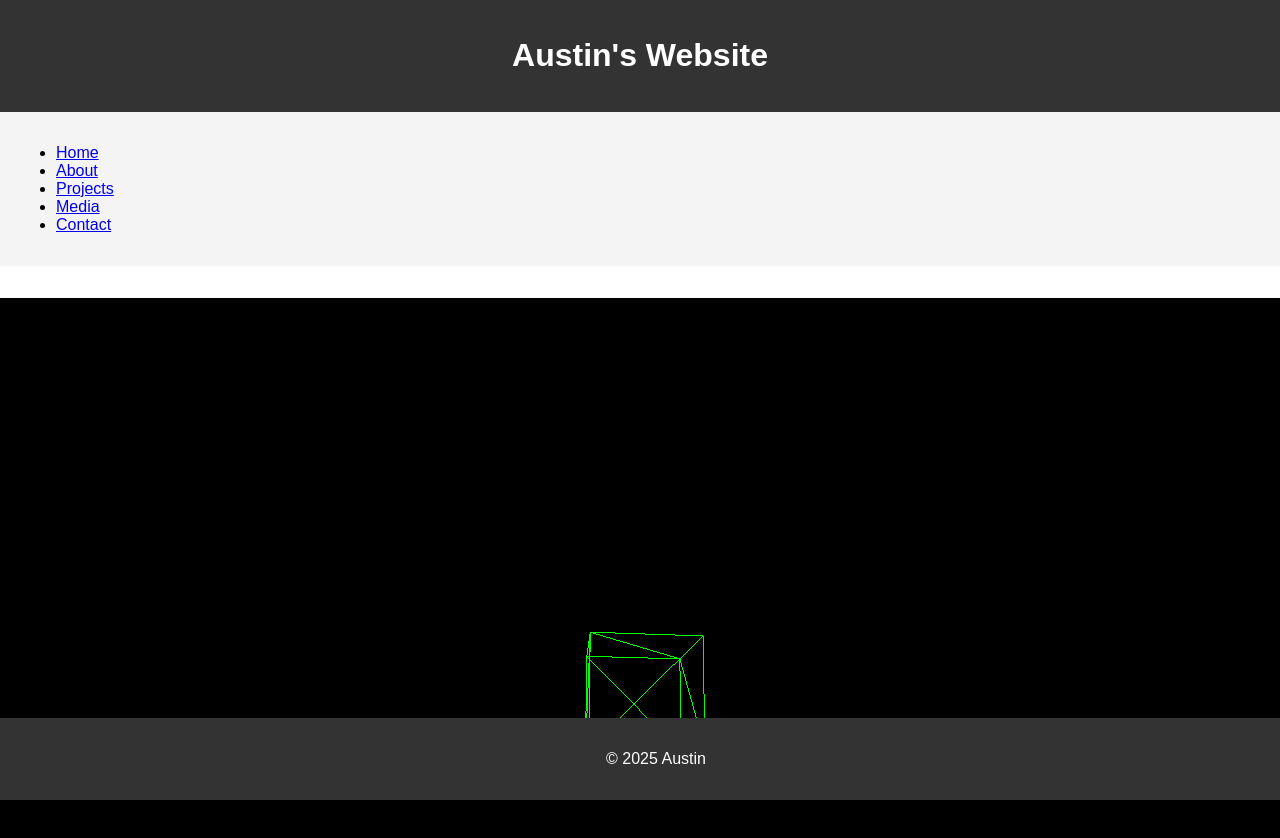
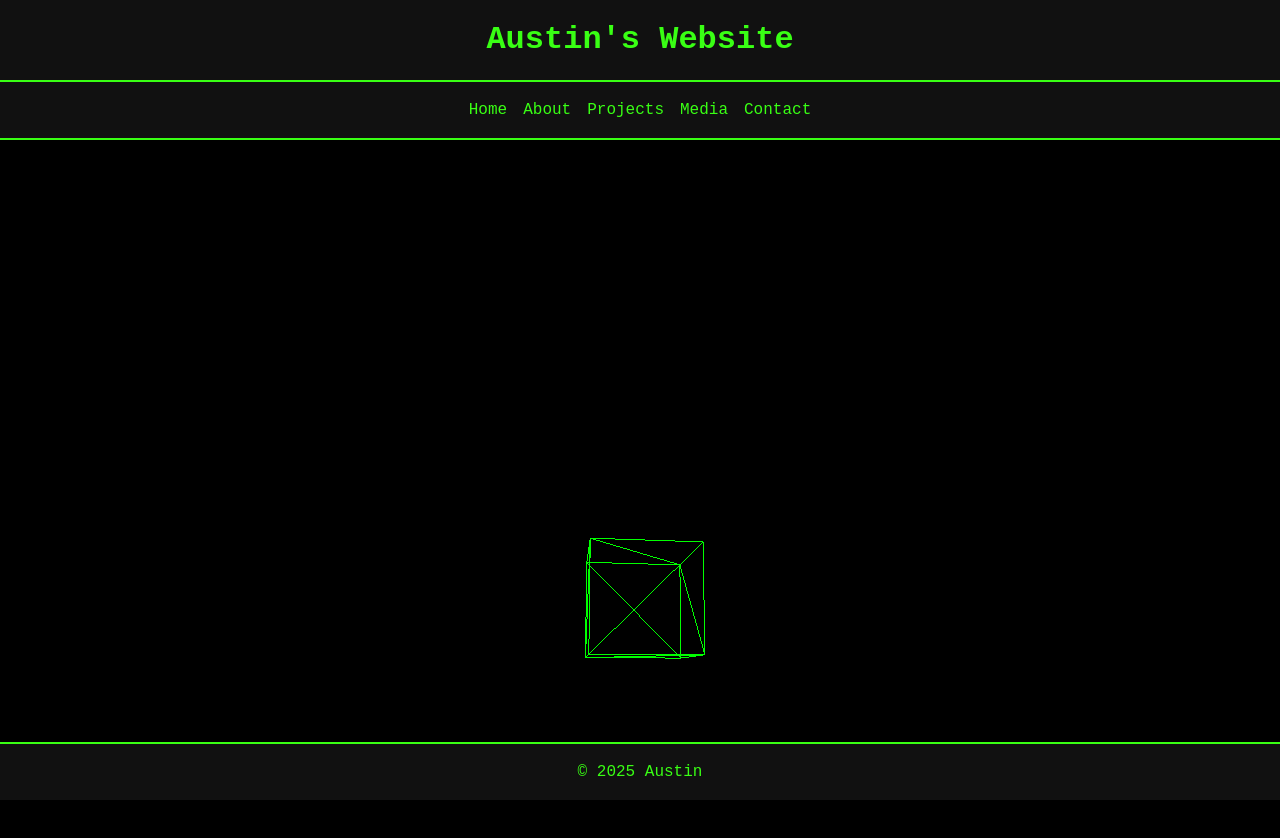
Before and after one commit to austindvx/AustinsWebsite, a plain HTML site: page index.html in a window 1280 px wide. Drawn offline with nearby package versions, Linux system fonts and the light colour scheme.

Commit message:
Add matrix css styling

```diff
--- a/style.css
+++ b/style.css
@@ -1,31 +1,79 @@
-body {
-    font-family: Arial, sans-serif;
+/* === Global Reset & Base === */
+* {
     margin: 0;
     padding: 0;
+    box-sizing: border-box;
   }
 
+  body {
+    background-color: #000; /* Spy computer black background */
+    color: #39FF14;         /* Matrix green text */
+    font-family: 'Courier New', Courier, monospace; /* Terminal vibe */
+    line-height: 1.5;
+  }
+
+  /* === Links === */
+  a {
+    color: #39FF14;
+    text-decoration: none;
+  }
+
+  a:hover {
+    text-decoration: underline;
+  }
+
+  /* === Header === */
   header {
-    background-color: #333;
-    color: #fff;
+    background-color: #111; /* Slightly lighter black for panels */
+    color: #39FF14;
     padding: 1rem;
     text-align: center;
+    border-bottom: 2px solid #39FF14; /* Command-line panel feel */
   }
 
+  /* === Nav Bar === */
   nav {
-    background-color: #f4f4f4;
+    background-color: #111;
     padding: 1rem;
+    border-bottom: 2px solid #39FF14;
   }
 
-  main {
-    padding: 1rem;
+  nav ul {
+    list-style: none;
+    display: flex;
+    gap: 1rem;
+    justify-content: center;
   }
 
+  nav a {
+    color: #39FF14;
+  }
+
+  nav a:hover {
+    text-decoration: underline;
+  }
+
+  /* === Main Content === */
+  main {
+    padding: 2rem;
+  }
+
+  /* === Footer === */
   footer {
-    background-color: #333;
-    color: #fff;
+    background-color: #111;
+    color: #39FF14;
     text-align: center;
     padding: 1rem;
+    border-top: 2px solid #39FF14;
     position: fixed;
     bottom: 0;
     width: 100%;
   }
+
+  /* === Terminal Intro (Optional) === */
+  #terminal {
+    font-family: 'Courier New', Courier, monospace;
+    background-color: #000;
+    color: #39FF14;
+    padding: 1rem;
+  }
```
